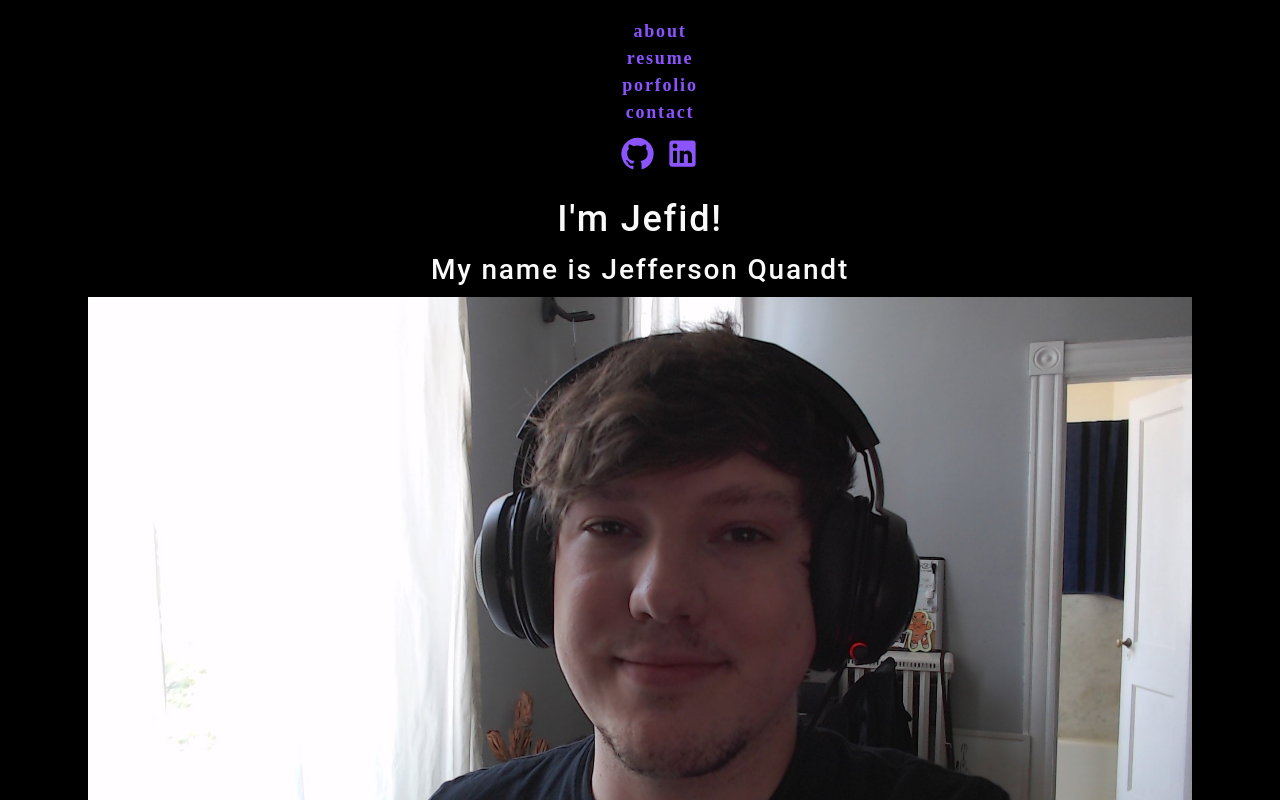
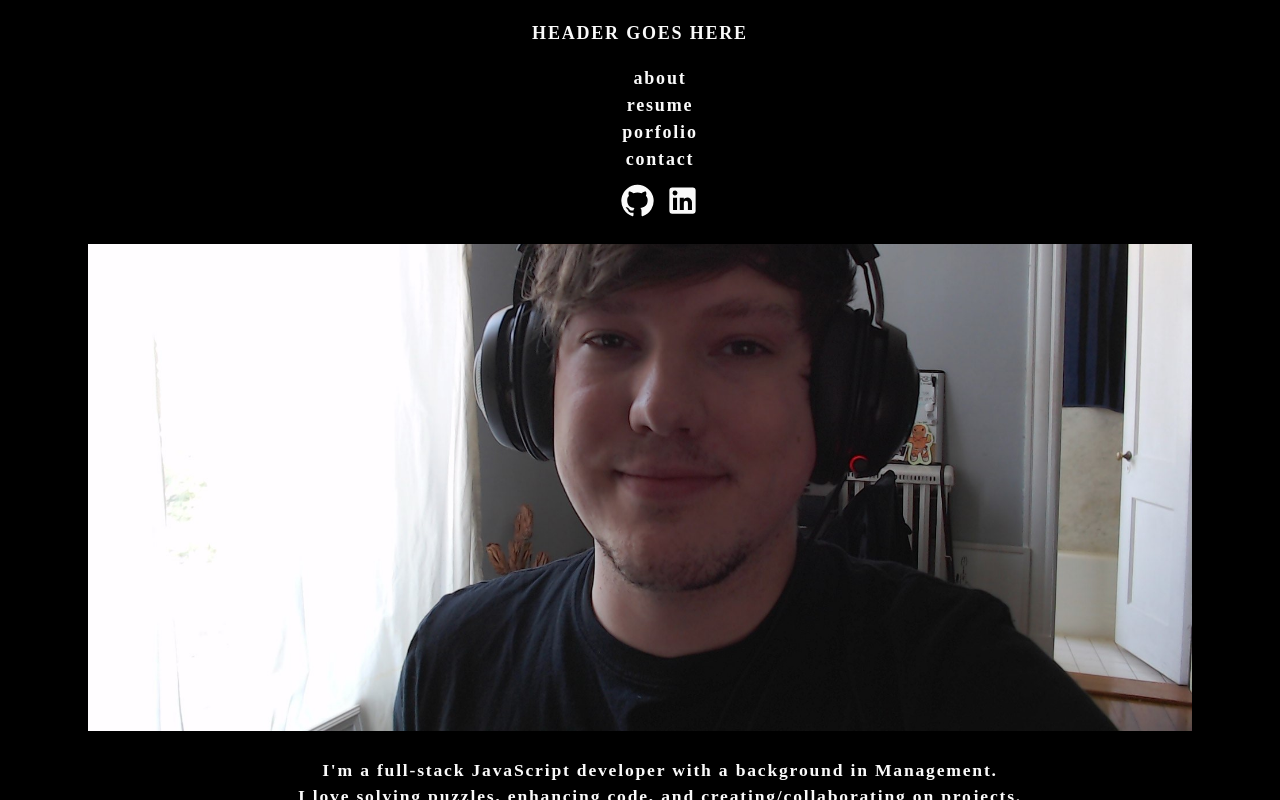
Before and after one commit to Jefid/jefid-react-portfolio, a React (Create React App) app: page / in a window 1280 px wide. Shown: the top 800 px of the page. Built offline with nearby package versions, Linux system fonts and the light colour scheme.

Commit message:
finished readme!

```diff
--- a/src/App.js
+++ b/src/App.js
@@ -6,15 +6,14 @@
 import About from './components/About';
 import Contact from './components/Contact';
 import Resume from './components/Resume';
-import Nav from './components/Nav';
 import Portfolio from './components/Portfolio';
-// import Header from './components/Header';
+import Header from './components/Header';
+import Footer from './components/Footer';
 
 function App() {
   return (
     <div className='App'>
-      {/* <Header /> */}
-      <Nav />
+      <Header />
       <Routes>
         <Route path='/' element={<About />} />
         <Route path='/resume' element={<Resume />} />
@@ -22,7 +21,7 @@
         <Route path='/portfolio' element={<Portfolio />} />
         <Route path='/contact' element={<Contact />} />
       </Routes>
-      {/* <Footer/> */}
+      <Footer/>
     </div>
   );
 }
--- a/src/components/Footer/index.js
+++ b/src/components/Footer/index.js
@@ -0,0 +1,11 @@
+import React from 'react';
+function Footer() {
+  return (
+    <footer className='header'>
+      <div>
+        FOOTER GOES HERE
+      </div>
+</footer>
+  );
+}
+export default Footer;
--- a/src/components/Header/index.js
+++ b/src/components/Header/index.js
@@ -1,10 +1,15 @@
 import React from 'react';
+import Nav from '../Nav'
+import './style.css';
 function Header() {
   return (
     <header className='header'>
-      <h3>
+      <div>
+        HEADER GOES HERE
+      </div>
+      <Nav/>
 
-      </h3>
+
 </header>
   );
 }
--- a/src/components/Header/style.css
+++ b/src/components/Header/style.css
@@ -0,0 +1,6 @@
+.header {
+    position: fixed;
+    width: 100%;
+    background-color: black;
+    align-self: start;
+}
--- a/src/components/Nav/style.css
+++ b/src/components/Nav/style.css
@@ -0,0 +1,291 @@
+main {
+    margin: 0 auto;
+    max-width: 90%;
+    padding: 50px 30px;
+  }
+  :root {
+    --primary: #8c54ff;
+    --secondary: #f3a847;
+    --tertiary: #b12704;
+    --light: #fafafa;
+    --dark: #000000;
+    --darker: #111111;
+    --error: rgb(228, 46, 1);
+    --spacing-one: calc(1rem * 0.5);
+    --spacing-two: calc(1rem);
+    --spacing-five: calc(2.5rem);
+  }
+
+  * {
+    box-sizing: border-box;
+  }
+
+  html,
+  body {
+    min-height: 100%;
+  }
+
+  body {
+    margin: 0;
+    padding: 0;
+    font-weight: 600;
+    line-height: 1.5;
+    font-size: 18px;
+    letter-spacing: 0.1em;
+    background: var(--dark);
+    color: var(--light);
+    font-family: 'Poiret One', cursive;
+  }
+
+  h1,
+  h2,
+  h3,
+  h4,
+  h5,
+  h6 {
+    font-family: 'Roboto', sans-serif;
+    font-weight: 500;
+    margin: 5px 0;
+    line-height: 1.25;
+  }
+
+  h1 {
+    font-size: 2.25rem;
+  }
+
+  h2 {
+    font-size: 2rem;
+  }
+
+  h3 {
+    font-size: 1.75rem;
+  }
+
+  h4 {
+    font-size: 1.5rem;
+  }
+
+  h5 {
+    font-size: 1.25rem;
+  }
+
+  h6 {
+    font-size: 1rem;
+  }
+
+  p {
+    font-size: 1.1rem;
+    margin-top: 0;
+  }
+
+  a {
+    color: var(--tertiary);
+    text-decoration: none;
+    font-weight: bold;
+  }
+
+  a:hover {
+    text-decoration: underline;
+  }
+
+  header {
+    background: var(--dark);
+  }
+
+  header a {
+    color: var(--light);
+  }
+
+  button {
+    font-size: 1rem;
+    text-decoration: none;
+    padding: 0.25rem 1rem;
+    border-radius: 0.5rem;
+    border: none;
+    outline: none;
+    cursor: pointer;
+    margin: 0 1px;
+    background-color: var(--secondary);
+  }
+
+  button:hover {
+    opacity: 0.8;
+  }
+
+  button[disabled] {
+    cursor: default;
+    opacity: 0.8;
+  }
+
+  img {
+    max-width: 100%;
+  }
+
+  span[role='img'] {
+    cursor: default;
+  }
+
+  form {
+    width: 40%;
+  }
+
+  input {
+    font-size: 1rem;
+    padding: 0.25rem;
+    border: 1px solid var(--dark);
+    outline: none;
+    border-radius: 3px;
+    transition: box-shadow 0.2s;
+  }
+
+  input:focus {
+    border: 1px solid var(--secondary);
+    box-shadow: 0 0 0.25rem rgba(0, 0, 0, 0.5);
+  }
+
+  li {
+    list-style: none;
+  }
+
+  nav a:hover {
+    text-decoration: none;
+  }
+
+  nav li {
+    cursor: pointer;
+  }
+
+  textarea {
+    width: 600px;
+    height: 120px;
+    border: 3px solid #cccccc;
+    padding: 5px;
+  }
+
+  .container {
+    width: 85%;
+    max-width: 1200px;
+    margin-left: auto;
+    margin-right: auto;
+  }
+
+  .flex-row {
+    display: flex;
+    flex-wrap: wrap;
+  }
+
+  .space-between {
+    justify-content: space-between;
+  }
+
+  .flex-end {
+    justify-content: flex-end;
+  }
+
+  .mx-1 {
+    margin-right: var(--spacing-one);
+    margin-left: var(--spacing-one);
+  }
+
+  .mx-2 {
+    margin-right: var(--spacing-two);
+    margin-left: var(--spacing-two);
+  }
+
+  .my-1 {
+    margin-top: var(--spacing-one);
+    margin-bottom: var(--spacing-one);
+  }
+
+  .my-2 {
+    margin-top: var(--spacing-two);
+    margin-bottom: var(--spacing-two);
+  }
+
+  .my-5 {
+    margin-top: var(--spacing-five);
+    margin-bottom: var(--spacing-five);
+  }
+
+  .px-1 {
+    padding-right: var(--spacing-one);
+    padding-left: var(--spacing-one);
+  }
+
+  .px-2 {
+    padding-right: var(--spacing-two);
+    padding-left: var(--spacing-two);
+  }
+
+  .py-1 {
+    padding-top: var(--spacing-one);
+    padding-bottom: var(--spacing-one);
+  }
+
+  .py-2 {
+    padding-top: var(--spacing-two);
+    padding-bottom: var(--spacing-two);
+  }
+
+  .card {
+    width: 25%;
+    text-align: center;
+  }
+
+  .img-thumbnail {
+    width: auto;
+    height: 300px;
+    margin-bottom: 50px;
+    cursor: pointer;
+  }
+
+  .modalBackdrop {
+    background: rgba(0, 0, 0, 0.65);
+    bottom: 0;
+    left: 0;
+    overflow: auto;
+    position: fixed;
+    right: 0;
+    top: 0;
+    z-index: 1;
+  }
+
+  .modalContainer {
+    background: var(--darker);
+    border-radius: 5px;
+    max-width: 100%;
+    margin: 50px auto;
+    padding: 15px;
+    width: 960px;
+  }
+
+  .modalTitle {
+    font-size: 18px;
+    font-weight: 600;
+    margin-bottom: 25px;
+  }
+
+  button {
+    background: var(--primary);
+    border: 0;
+    border-radius: 5px;
+    color: #fff;
+    cursor: pointer;
+    font-size: 16px;
+    font-weight: 600;
+    margin-bottom: 30px;
+    padding: 10px 15px;
+  }
+
+  a {
+    border-radius: 5px;
+    color: var(--primary);
+    font-weight: 600;
+    padding: 2px 4px;
+    margin-left: -2px;
+    margin-right: -2px;
+  }
+
+  .navActive {
+    color: var(--secondary);
+  }
```
Also changed, not shown: 1 other file (tests, documents, lock files or other folders).
